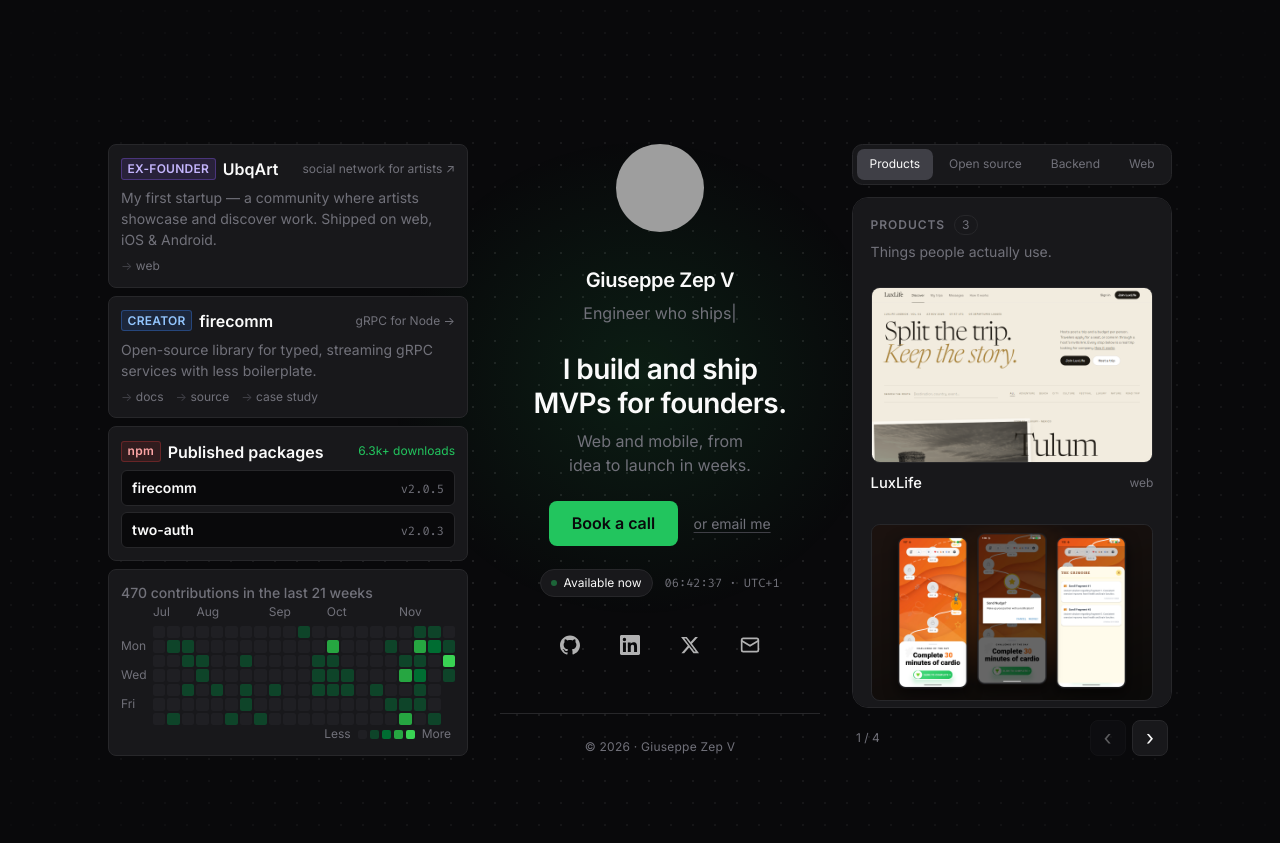
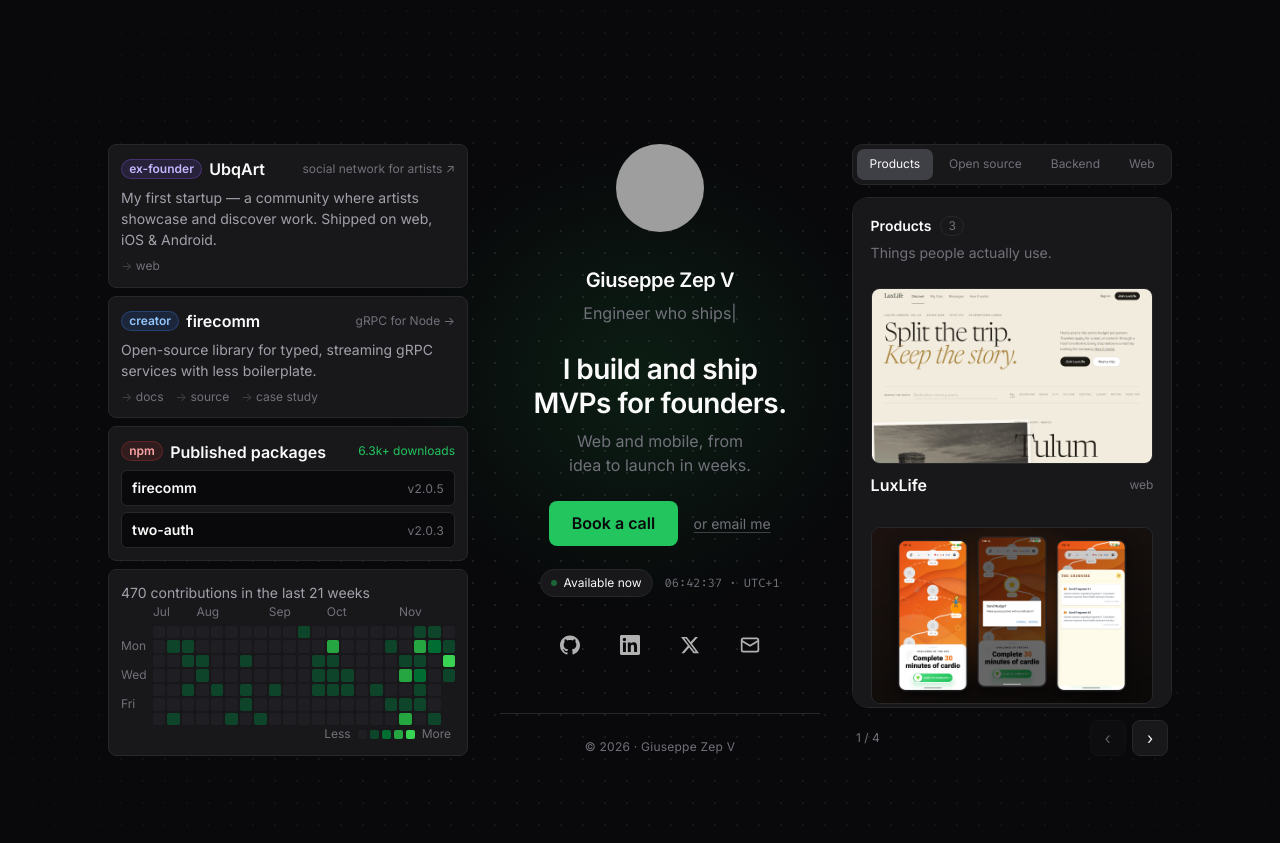
Before and after one commit to zepvalue/zepvalue.github.io, a Jekyll site: the page built from index.md, in a window 1280 px wide. Shown: the top 843 px of the page. Built offline with Jekyll 4.4.1, drawn with Linux system fonts in a browser that asks for light colours; grey boxes are pictures that could not be loaded.

Commit message:
style: one type scale, sentence-case badges and cleaner project cards

```diff
--- a/_includes/icon.html
+++ b/_includes/icon.html
@@ -13,4 +13,10 @@
 <svg class="{{ include.class }}" viewBox="0 0 24 24" fill="currentColor" aria-hidden="true"><path d="M18.244 2.25h3.308l-7.227 8.26 8.502 11.24h-6.66l-5.214-6.817L4.99 21.75H1.68l7.73-8.835L1.254 2.25H8.08l4.713 6.231 5.45-6.231zm-1.161 17.52h1.833L7.084 4.126H5.117L17.083 19.77z"/></svg>
 {% when "arrow" %}
 <svg class="{{ include.class }}" viewBox="0 0 24 24" fill="none" stroke="currentColor" stroke-width="2" stroke-linecap="round" stroke-linejoin="round" aria-hidden="true"><path d="M5 12h14"/><path d="m12 5 7 7-7 7"/></svg>
+{% when "package" %}
+<svg class="{{ include.class }}" viewBox="0 0 24 24" fill="none" stroke="currentColor" stroke-width="2" stroke-linecap="round" stroke-linejoin="round" aria-hidden="true"><path d="M21 8 12 3 3 8v8l9 5 9-5z"/><path d="m3 8 9 5 9-5"/><path d="M12 13v8"/></svg>
+{% when "code" %}
+<svg class="{{ include.class }}" viewBox="0 0 24 24" fill="none" stroke="currentColor" stroke-width="2" stroke-linecap="round" stroke-linejoin="round" aria-hidden="true"><path d="m16 18 6-6-6-6"/><path d="m8 6-6 6 6 6"/></svg>
+{% when "globe" %}
+<svg class="{{ include.class }}" viewBox="0 0 24 24" fill="none" stroke="currentColor" stroke-width="2" stroke-linecap="round" stroke-linejoin="round" aria-hidden="true"><circle cx="12" cy="12" r="10"/><path d="M2 12h20"/><path d="M12 2a15 15 0 0 1 0 20 15 15 0 0 1 0-20"/></svg>
 {% endcase %}
--- a/_includes/project-item.html
+++ b/_includes/project-item.html
@@ -17,24 +17,26 @@
     {% endif %}
     <span class="item-cap">
       <span class="item-name">{{ p.name }}</span>
-      {% if show_label %}<span class="cs-label">case study</span>{% endif %}
+      {% if show_label %}<span class="cs-label">Case study</span>{% endif %}
       <span class="item-meta">{% if p.badge == "founder" %}founder{% elsif p.meta %}{{ p.meta }}{% else %}{{ p.lang }}{% endif %}</span>
     </span>
   {% else %}
     {%- assign host = p.links.first.url | remove: "https://" | remove: "http://" | remove: "www." | split: "/" | first -%}
-    <span class="app-mark" style="--tint:{{ p.color | default: p.tint | default: '#71717a' }}" aria-hidden="true">{{ p.name | slice: 0 | upcase }}</span>
-    <span class="item-body">
-      <span class="item-name">{{ p.name }}{% if p.badge == "npm" %} <span class="npm-badge">npm</span>{% endif %}{% if show_label %} <span class="cs-label">case study</span>{% endif %}</span>
+    {%- if p.badge == "npm" -%}{%- assign icon = "package" -%}{%- elsif p.category == "web" -%}{%- assign icon = "globe" -%}{%- else -%}{%- assign icon = "code" -%}{%- endif %}
+    <span class="item-head">
+      <span class="item-icon">{% include icon.html name=icon class="item-icon-svg" %}</span>
+      <span class="item-name">{{ p.name }}</span>
+      {% if p.badge == "npm" %}<span class="npm-badge">npm</span>{% endif %}
+    </span>
     <span class="item-desc">{{ p.desc }}</span>
     <span class="item-foot">
-        {% if p.lang %}<span class="item-lang"><span class="lang-dot" style="background:{{ p.color | default: '#71717a' }}"></span>{{ p.lang }}</span>{% endif %}
+      {% if p.lang and p.badge != "npm" %}<span class="item-lang"><span class="lang-dot" style="background:{{ p.color | default: '#71717a' }}"></span>{{ p.lang }}</span>{% endif %}
       {% if p.badge == "npm" %}
-        <span class="item-sub is-live"><span data-np="{{ p.id }}-v">v{{ p.npm_version }}</span> · <span data-np="{{ p.id }}-dl">{{ p.npm_downloads }} ↓/yr</span></span>
+      <span class="item-sub is-live"><span data-np="{{ p.id }}-v">v{{ p.npm_version }}</span> · <span data-np="{{ p.id }}-dl">{{ p.npm_downloads }}/yr</span></span>
       {% else %}
       <span class="item-sub">{{ host }}</span>
       {% endif %}
-        <span class="item-arrow" aria-hidden="true">{% if p.case_study %}&rarr;{% else %}&nearr;{% endif %}</span>
-      </span>
+      {% if show_label %}<span class="item-cs">Case study &rarr;</span>{% else %}<span class="item-arrow" aria-hidden="true">{% if p.case_study %}&rarr;{% else %}&nearr;{% endif %}</span>{% endif %}
     </span>
   {% endif %}
   </a>
--- a/_sass/_base.scss
+++ b/_sass/_base.scss
@@ -4,7 +4,8 @@
   --border: #27272a;
   --border-hover: #3f3f46;
   --fg: #fafafa;
-  --fg-muted: #71717a;
+  --fg-muted: #71717a; // meta: labels, dates, versions
+  --fg-soft: #a1a1aa;  // body text inside cards
   --accent: #fafafa;
   --accent-bright: #ffffff;
   --green: #22c55e;
@@ -22,6 +23,8 @@
   --font-mono: "Fira Code", "SF Mono", "JetBrains Mono", ui-monospace, monospace;
 
   // Type scale: five sizes only. Nothing smaller than --text-xs.
+  // Two weights only: 400 for text, 600 for titles, badges and buttons.
+  // Sentence case everywhere; the code font only for the clock.
   --text-xs: 0.75rem;  // labels, badges, graph, meta
   --text-sm: 0.875rem; // card text
   --text-md: 1rem;     // card titles, body
--- a/_sass/_case-study.scss
+++ b/_sass/_case-study.scss
@@ -1,12 +1,15 @@
 // ── Case-study pages (/apps/<id>/) and the "case study" card label ──────────
 
+// Neutral pill, same shape as the tinted badges, so it doesn't pull the eye.
 .cs-label {
-  padding: 0.05rem 0.5rem;
-  border-radius: 0.3rem;
-  background: var(--fg);
-  color: var(--bg);
+  padding: 0 0.45rem;
+  border: 1px solid var(--border-hover);
+  border-radius: 999px;
+  color: var(--fg-soft);
   font-size: var(--text-xs);
   font-weight: 600;
+  line-height: 1.5;
+  white-space: nowrap;
 }
 
 .cs {
@@ -35,7 +38,7 @@
   gap: 0.6rem;
   margin-bottom: 0.6rem;
 
-  .founder-badge, .npm-badge { font-size: 0.65rem; }
+  .founder-badge, .npm-badge { font-size: var(--text-xs); }
 }
 
 .cs-meta {
--- a/_sass/_home.scss
+++ b/_sass/_home.scss
@@ -128,14 +128,14 @@
   font-family: var(--font-sans);
   font-size: var(--text-xs);
   font-weight: 600;
+  line-height: 1.5;
   color: #c4b5fd;
   background: rgba(var(--badge), 0.14);
-  border: 1px solid rgba(var(--badge), 0.35);
-  padding: 0.05rem 0.35rem;
-  border-radius: 3px;
-  letter-spacing: 0.02em;
+  border: 1px solid rgba(var(--badge), 0.3);
+  padding: 0 0.45rem;
+  border-radius: 999px;
+  white-space: nowrap;
 }
-.founder-badge { text-transform: uppercase; }
 .founder-badge.is-creator { --badge: 59, 130, 246; color: #93c5fd; }
 .npm-badge { --badge: 203, 56, 55; color: #fca5a5; }
 
@@ -157,7 +157,7 @@
 .founder-blurb {
   font-size: var(--text-sm);
   line-height: 1.5;
-  color: var(--fg-muted);
+  color: var(--fg-soft);
   margin: 0;
 }
 
@@ -220,8 +220,8 @@
 
 .npm-pkg-name { font-size: var(--text-sm); font-weight: 600; color: var(--fg); }
 .npm-pkg-ver {
-  font-family: var(--font-mono);
   font-size: var(--text-xs);
+  font-variant-numeric: tabular-nums;
   color: var(--fg-muted);
 }
 
@@ -243,8 +243,7 @@
 }
 .contrib-total {
   font-size: var(--text-sm);
-  font-weight: 500;
-  color: var(--fg-muted);
+  color: var(--fg-soft);
 }
 .contrib-chart {
   display: grid;
@@ -397,13 +396,6 @@
 
   &:hover { color: var(--fg); }
 }
-.hero-price {
-  margin-top: 0.6rem;
-  font-family: var(--font-sans);
-  font-size: var(--text-sm);
-  color: var(--fg-muted);
-  animation: fadeUp 0.5s ease 0.3s both;
-}
 .hero-status {
   display: flex;
   flex-wrap: wrap;
--- a/_sass/_panels.scss
+++ b/_sass/_panels.scss
@@ -125,11 +125,9 @@
   gap: 0.55rem;
   margin: 0;
   font-family: var(--font-sans);
-  font-size: var(--text-xs);
+  font-size: var(--text-sm);
   font-weight: 600;
-  letter-spacing: 0.08em;
-  text-transform: uppercase;
-  color: var(--muted);
+  color: var(--fg);
 }
 
 .panel-count {
@@ -138,8 +136,8 @@
   border-radius: 999px;
   font-size: var(--text-xs);
   font-weight: 400;
-  letter-spacing: 0;
   line-height: 1.5;
+  color: var(--muted);
 }
 
 .panel-note {
@@ -159,24 +157,14 @@
   &.is-featured { gap: 0.75rem; }
 }
 
-// List panels (all but Products): each project is a bordered card. In the
-// deck, the cards share the panel's height, so a panel with 2 projects has
-// no empty space; they never shrink below their content (the panel scrolls).
-.deck.is-ready .panel {
+// List panels (all but Products): each project is a bordered card that fits
+// its content: head row (icon, title, badge), description, meta footer.
+.item-link {
   display: flex;
   flex-direction: column;
-
-  .panel-list:not(.is-featured) { flex: 1 0 auto; }
-  .panel-list:not(.is-featured) > .panel-item { flex: 1 0 auto; display: flex; min-width: 0; }
-}
-
-.item-link {
-  display: flex;
-  flex: 1;
   min-width: 0; // lets the one-line footer truncate instead of widening the card
-  align-items: stretch;
-  gap: 0.75rem;
-  padding: 0.85rem;
+  gap: 0.5rem;
+  padding: 0.85rem 1rem;
   background: var(--bg);
   border: 1px solid var(--border);
   border-radius: 0.65rem;
@@ -188,6 +176,7 @@
     border-color: var(--border-hover);
 
     .item-arrow { color: var(--fg); transform: translate(2px, -2px); }
+    .item-cs { color: var(--fg); }
   }
 
   &:focus-visible {
@@ -207,14 +196,47 @@
   }
 }
 
+.item-head {
+  display: flex;
+  align-items: center;
+  gap: 0.6rem;
+  min-width: 0;
+
+  .npm-badge { margin-left: auto; }
+}
+
+// Neutral icon square: the colour lives in the badges and language dots.
+.item-icon {
+  flex-shrink: 0;
+  display: grid;
+  place-items: center;
+  width: 1.75rem;
+  height: 1.75rem;
+  border-radius: 0.5rem;
+  background: var(--surface-2);
+  border: 1px solid var(--border);
+  color: var(--fg-soft);
+
+  .item-icon-svg { width: 1rem; height: 1rem; }
+}
+
 .item-foot {
   display: flex;
-  flex-wrap: wrap; // npm numbers go to a second line instead of being cut
   align-items: center;
-  gap: 0.25rem 0.75rem;
-  margin-top: auto; // pins the row to the bottom of a stretched card
+  gap: 0.5rem;
+  margin-top: 0.25rem;
   padding-top: 0.6rem;
+  border-top: 1px solid var(--border);
   min-width: 0;
+}
+
+.item-cs {
+  margin-left: auto;
+  font-size: var(--text-xs);
+  font-weight: 600;
+  color: var(--fg-soft);
+  white-space: nowrap;
+  transition: color 0.15s ease;
 }
 
 .item-lang {
@@ -253,7 +275,7 @@
     display: grid;
     place-items: center;
     font-family: var(--font-sans);
-    font-size: 1.5rem;
+    font-size: var(--text-lg);
     font-weight: 600;
     color: var(--tint);
     background: color-mix(in srgb, var(--tint) 10%, var(--surface-2));
@@ -272,14 +294,16 @@
   align-items: center;
   gap: 0.5rem;
   margin-top: 0.55rem;
-  font-size: 0.92rem;
 }
 
 .item-name {
-  font-weight: 500;
+  min-width: 0;
+  overflow: hidden;
+  text-overflow: ellipsis;
+  white-space: nowrap;
+  font-size: var(--text-md);
+  font-weight: 600;
   color: var(--fg);
-
-  .npm-badge, .cs-label { font-size: var(--text-xs); vertical-align: 0.1em; }
 }
 
 .item-meta {
@@ -290,27 +314,17 @@
   white-space: nowrap;
 }
 
-.item-body {
-  display: flex;
-  flex: 1;
-  flex-direction: column;
-  gap: 0.25rem;
-  min-width: 0;
-}
-
 .item-desc {
   font-size: var(--text-sm);
-  line-height: 1.45;
-  color: var(--text);
+  line-height: 1.5;
+  color: var(--fg-soft);
 }
 
 .item-sub {
   min-width: 0;
   overflow: hidden;
-  font-family: var(--font-mono);
   font-size: var(--text-xs);
-  letter-spacing: 0.05em;
-  text-transform: uppercase;
+  font-variant-numeric: tabular-nums;
   text-overflow: ellipsis;
   white-space: nowrap;
   color: var(--muted);
@@ -324,7 +338,7 @@
   height: 2rem;
   border-radius: 0.5rem;
   font-family: var(--font-sans);
-  font-size: 0.9rem;
+  font-size: var(--text-sm);
   font-weight: 600;
   color: var(--tint);
   background: color-mix(in srgb, var(--tint) 14%, transparent);
@@ -397,7 +411,7 @@
 
 .deck-btn {
   width: 2.25rem;
-  font-size: 1.3rem;
+  font-size: var(--text-md);
   line-height: 1;
 
   @media (pointer: coarse) { width: 2.75rem; }
@@ -407,8 +421,7 @@
   padding: 0 1.1rem;
   font-family: var(--font-sans);
   font-size: var(--text-xs);
-  letter-spacing: 0.08em;
-  text-transform: uppercase;
+  font-weight: 600;
 }
 
 // ── Project sheet (<dialog>) ──────────────────────────────────────────────
@@ -475,7 +488,7 @@ html:has(.sheet[open]) { overflow: hidden; }
   align-items: center;
   gap: 0.75rem;
 
-  .app-mark { width: 2.5rem; height: 2.5rem; font-size: 1.1rem; }
+  .app-mark { width: 2.5rem; height: 2.5rem; font-size: var(--text-md); }
 }
 
 .sheet-title {
@@ -485,7 +498,7 @@ html:has(.sheet[open]) { overflow: hidden; }
   gap: 0.5rem;
   margin: 0;
   font-family: var(--font-sans);
-  font-size: 1.25rem;
+  font-size: var(--text-lg);
   font-weight: 600;
 
   .founder-badge, .npm-badge { font-size: var(--text-xs); }
@@ -529,7 +542,7 @@ html:has(.sheet[open]) { overflow: hidden; }
   }
 
   dt { font-size: var(--text-xs); color: var(--muted); }
-  dd { margin: 0; font-size: 0.95rem; font-weight: 500; }
+  dd { margin: 0; font-size: var(--text-sm); font-weight: 600; }
 }
 
 .sheet-links {
@@ -556,7 +569,7 @@ html:has(.sheet[open]) { overflow: hidden; }
 .sheet-more {
   display: inline-block;
   margin-bottom: 0.5rem;
-  font-weight: 500;
+  font-weight: 600;
   color: var(--green);
 
   &:hover { text-decoration: underline; }
--- a/assets/js/home.js
+++ b/assets/js/home.js
@@ -82,7 +82,7 @@
     PKGS.forEach(function (pkg) {
       npm("https://api.npmjs.org/downloads/point/last-year/" + pkg)
         .then(function (d) {
-          set('[data-np="' + pkg + '-dl"]', compact(d.downloads) + " ↓/yr");
+          set('[data-np="' + pkg + '-dl"]', compact(d.downloads) + "/yr");
         })
         .catch(function () {});
       npm("https://registry.npmjs.org/" + pkg + "/latest")
```
Also changed, not shown: 1 other file. Lines whose indentation alone changed are shown as unchanged.
